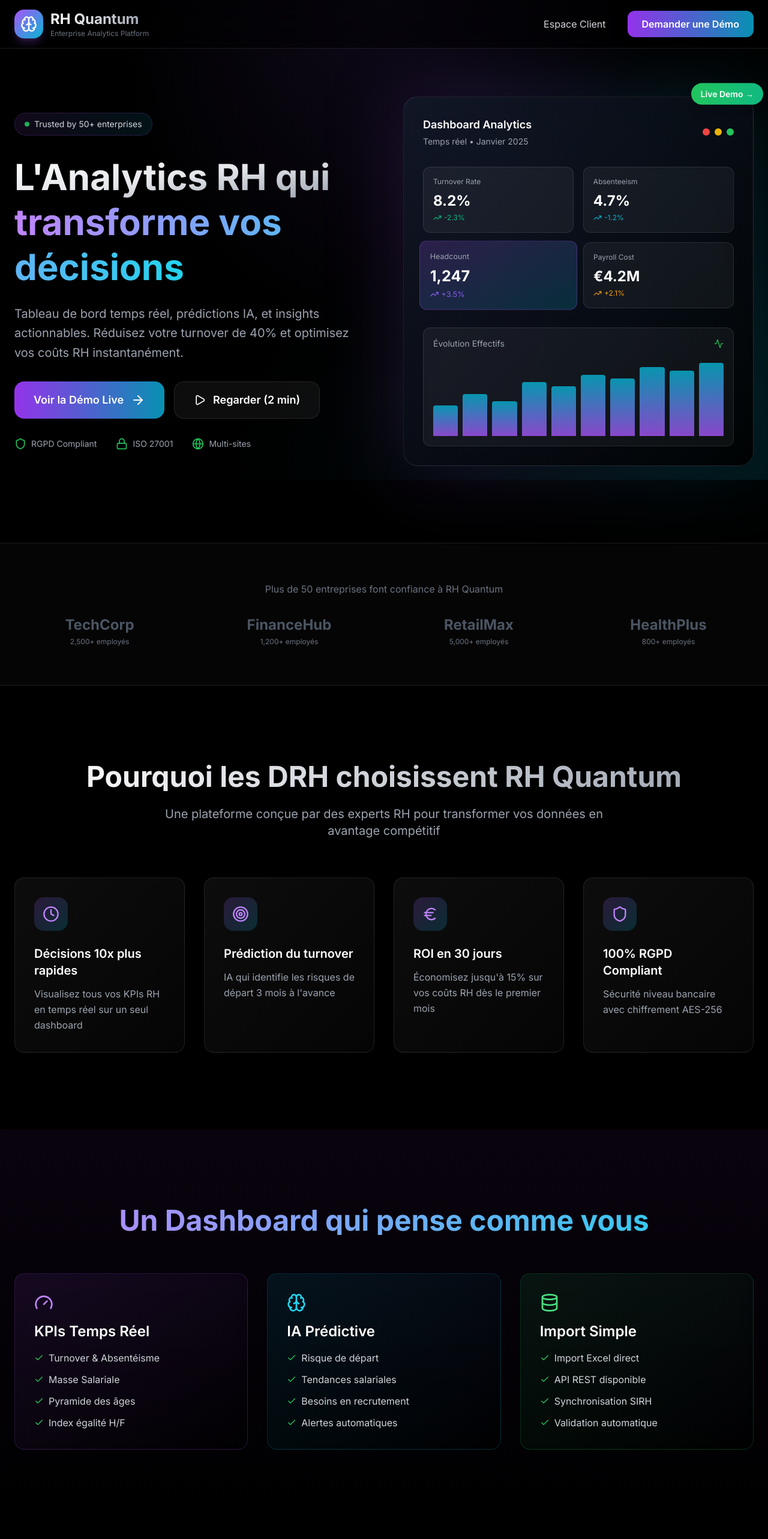
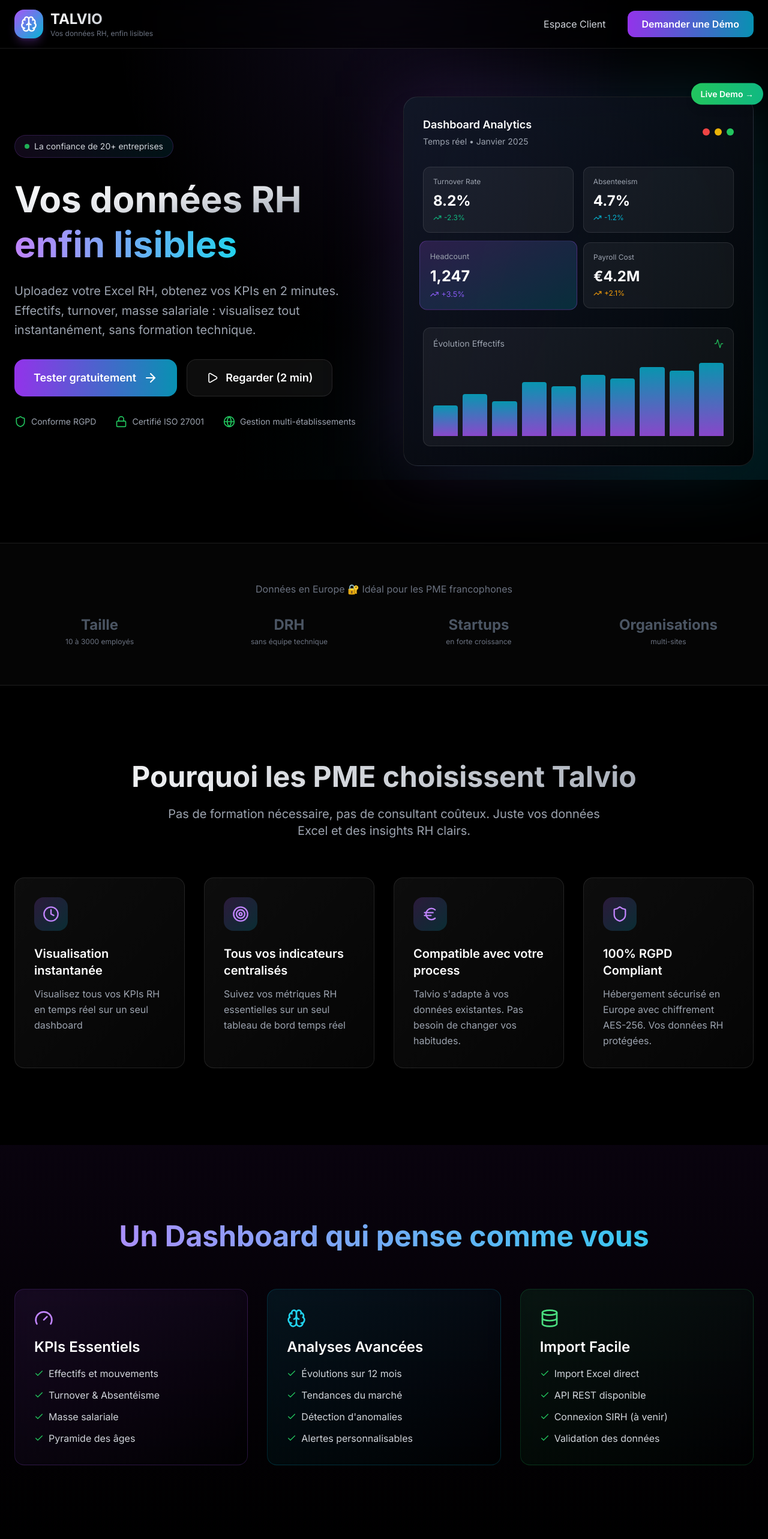
Before and after one commit to achrach80-tech/hr-analytics, a Next.js app: page / in a window 1280 px wide. Shown: the top 2566 px of the page at 60% size. Built offline with nearby package versions, Linux system fonts and the light colour scheme.

Commit message:
landing page corrigée

```diff
--- a/app/(dashboard)/dashboard/page.tsx
+++ b/app/(dashboard)/dashboard/page.tsx
@@ -555,7 +555,7 @@
             </div>
             <div className="flex items-center gap-2">
               <Zap size={14} className="text-purple-400" />
-              <span>RH Quantum Analytics v5.0</span>
+              <span>Talvio Analytics v5.0</span>
             </div>
           </div>
         </motion.div>
--- a/app/(dashboard)/layout.tsx
+++ b/app/(dashboard)/layout.tsx
@@ -163,7 +163,7 @@
             <div className="flex items-center gap-4 ml-auto">
               {company?.trial_ends_at && (
                 <div className="px-3 py-1 bg-yellow-500/20 text-yellow-400 border border-yellow-500/30 rounded-lg text-sm">
-                  Trial ends: {new Date(company.trial_ends_at).toLocaleDateString()}
+                  Période d'essai : expire le: {new Date(company.trial_ends_at).toLocaleDateString()}
                 </div>
               )}
             </div>
--- a/app/admin/Layout.tsx
+++ b/app/admin/Layout.tsx
@@ -119,7 +119,7 @@
                 <h2 className="text-xl font-bold bg-gradient-to-r from-red-400 to-orange-400 bg-clip-text text-transparent">
                   Admin Portal
                 </h2>
-                <p className="text-xs text-gray-500">RH Quantum Control</p>
+                <p className="text-xs text-gray-500">RTalvio Control</p>
               </div>
             </div>
           </div>
--- a/app/layout.tsx
+++ b/app/layout.tsx
@@ -5,8 +5,8 @@
 const inter = Inter({ subsets: ['latin'] })
 
 export const metadata: Metadata = {
-  title: 'RH Quantum - Transform HR with AI Analytics',
-  description: 'Next-generation HR platform for data-driven insights',
+  title: 'Talvio - Vos données RH, enfin lisibles',
+  description: 'Transformez vos données RH en décisions stratégiques',
 }
 
 export default function RootLayout({
--- a/app/page.tsx
+++ b/app/page.tsx
@@ -37,32 +37,32 @@
   ]
 
   const clients = [
-    { name: 'TechCorp', employees: '2,500+' },
-    { name: 'FinanceHub', employees: '1,200+' },
-    { name: 'RetailMax', employees: '5,000+' },
-    { name: 'HealthPlus', employees: '800+' }
+    { name: 'Taille', employees: '10 à 3000 employés' },
+    { name: 'DRH', employees: 'sans équipe technique' },
+    { name: 'Startups', employees: 'en forte croissance' },
+    { name: 'Organisations', employees: ' multi-sites' }
   ]
 
   const benefits = [
     {
       icon: Clock,
-      title: "Décisions 10x plus rapides",
+      title: "Visualisation instantanée",
       description: "Visualisez tous vos KPIs RH en temps réel sur un seul dashboard"
     },
     {
       icon: Target,
-      title: "Prédiction du turnover",
-      description: "IA qui identifie les risques de départ 3 mois à l'avance"
+      title: "Tous vos indicateurs centralisés",
+      description: "Suivez vos métriques RH essentielles sur un seul tableau de bord temps réel"
     },
     {
       icon: Euro,
-      title: "ROI en 30 jours",
-      description: "Économisez jusqu'à 15% sur vos coûts RH dès le premier mois"
+      title: "Compatible avec votre process",
+      description: "Talvio s'adapte à vos données existantes. Pas besoin de changer vos habitudes."
     },
     {
       icon: Shield,
       title: "100% RGPD Compliant",
-      description: "Sécurité niveau bancaire avec chiffrement AES-256"
+      description: "Hébergement sécurisé en Europe avec chiffrement AES-256. Vos données RH protégées."
     }
   ]
 
@@ -91,9 +91,9 @@
               </div>
               <div>
                 <h1 className="text-2xl font-bold bg-gradient-to-r from-white to-gray-400 bg-clip-text text-transparent">
-                  RH Quantum
+                  TALVIO
                 </h1>
-                <p className="text-xs text-gray-500">Enterprise Analytics Platform</p>
+                <p className="text-xs text-gray-500">Vos données RH, enfin lisibles</p>
               </div>
             </div>
 
@@ -123,22 +123,21 @@
             <div>
               <div className="inline-flex items-center gap-2 px-4 py-2 bg-gradient-to-r from-purple-500/10 to-cyan-500/10 border border-purple-500/20 rounded-full mb-8">
                 <div className="w-2 h-2 bg-green-500 rounded-full animate-pulse" />
-                <span className="text-sm text-gray-300">Trusted by 50+ enterprises</span>
+                <span className="text-sm text-gray-300">La confiance de 20+ entreprises</span>
               </div>
 
               <h1 className="text-6xl font-bold leading-tight mb-6">
                 <span className="bg-gradient-to-br from-white via-gray-200 to-gray-400 bg-clip-text text-transparent">
-                  L'Analytics RH qui
+                  Vos données RH
                 </span>
                 <br />
                 <span className="bg-gradient-to-r from-purple-400 to-cyan-400 bg-clip-text text-transparent">
-                  transforme vos décisions
+                  enfin lisibles
                 </span>
               </h1>
 
               <p className="text-xl text-gray-400 mb-8 leading-relaxed">
-                Tableau de bord temps réel, prédictions IA, et insights actionnables.
-                Réduisez votre turnover de 40% et optimisez vos coûts RH instantanément.
+                Uploadez votre Excel RH, obtenez vos KPIs en 2 minutes. Effectifs, turnover, masse salariale : visualisez tout instantanément, sans formation technique.
               </p>
 
               <div className="flex flex-col sm:flex-row gap-4 mb-8">
@@ -146,7 +145,7 @@
                   onClick={() => router.push('/demo')}
                   className="group px-8 py-4 bg-gradient-to-r from-purple-600 to-cyan-600 rounded-2xl font-semibold text-lg hover:shadow-xl hover:shadow-purple-500/25 transition-all hover:scale-105 flex items-center justify-center gap-3"
                 >
-                  Voir la Démo Live
+                  Tester gratuitement
                   <ArrowRight className="group-hover:translate-x-1 transition-transform" />
                 </button>
                 <button
@@ -162,15 +161,15 @@
               <div className="flex items-center gap-8">
                 <div className="flex items-center gap-2">
                   <Shield className="text-green-500" size={20} />
-                  <span className="text-sm text-gray-400">RGPD Compliant</span>
+                  <span className="text-sm text-gray-400">Conforme RGPD</span>
                 </div>
                 <div className="flex items-center gap-2">
                   <Lock className="text-green-500" size={20} />
-                  <span className="text-sm text-gray-400">ISO 27001</span>
+                  <span className="text-sm text-gray-400">Certifié ISO 27001</span>
                 </div>
                 <div className="flex items-center gap-2">
                   <Globe className="text-green-500" size={20} />
-                  <span className="text-sm text-gray-400">Multi-sites</span>
+                  <span className="text-sm text-gray-400">Gestion multi-établissements</span>
                 </div>
               </div>
             </div>
@@ -251,12 +250,12 @@
       {/* Client Logos */}
       <section className="py-16 border-y border-white/10 bg-white/[0.02]">
         <div className="max-w-7xl mx-auto px-6">
-          <p className="text-center text-gray-500 mb-8">Plus de 50 entreprises font confiance à RH Quantum</p>
+          <p className="text-center text-gray-500 mb-8">Données en Europe 🔐 Idéal pour les PME francophones</p>
           <div className="grid grid-cols-2 md:grid-cols-4 gap-8">
             {clients.map((client) => (
               <div key={client.name} className="flex flex-col items-center justify-center">
                 <div className="text-2xl font-bold text-gray-600 mb-1">{client.name}</div>
-                <div className="text-xs text-gray-500">{client.employees} employés</div>
+                <div className="text-xs text-gray-500">{client.employees}</div>
               </div>
             ))}
           </div>
@@ -268,10 +267,10 @@
         <div className="max-w-7xl mx-auto">
           <div className="text-center mb-16">
             <h2 className="text-5xl font-bold mb-6 bg-gradient-to-r from-white to-gray-400 bg-clip-text text-transparent">
-              Pourquoi les DRH choisissent RH Quantum
+              Pourquoi les PME choisissent Talvio
             </h2>
             <p className="text-xl text-gray-400 max-w-3xl mx-auto">
-              Une plateforme conçue par des experts RH pour transformer vos données en avantage compétitif
+              Pas de formation nécessaire, pas de consultant coûteux. Juste vos données Excel et des insights RH clairs.
             </p>
           </div>
 
@@ -305,53 +304,53 @@
             {/* Feature Cards */}
             <div className="bg-gradient-to-br from-purple-500/10 to-transparent backdrop-blur rounded-2xl border border-purple-500/20 p-8">
               <Gauge className="text-purple-400 mb-4" size={32} />
-              <h3 className="text-2xl font-semibold mb-4">KPIs Temps Réel</h3>
+              <h3 className="text-2xl font-semibold mb-4">KPIs Essentiels</h3>
               <ul className="space-y-3">
+                <li className="flex items-center gap-2 text-gray-300">
+                  <Check className="text-green-500" size={16} />
+                  Effectifs et mouvements
+                </li>
                 <li className="flex items-center gap-2 text-gray-300">
                   <Check className="text-green-500" size={16} />
                   Turnover & Absentéisme
                 </li>
                 <li className="flex items-center gap-2 text-gray-300">
                   <Check className="text-green-500" size={16} />
-                  Masse Salariale
+                  Masse salariale
                 </li>
                 <li className="flex items-center gap-2 text-gray-300">
                   <Check className="text-green-500" size={16} />
                   Pyramide des âges
-                </li>
-                <li className="flex items-center gap-2 text-gray-300">
-                  <Check className="text-green-500" size={16} />
-                  Index égalité H/F
                 </li>
               </ul>
             </div>
 
             <div className="bg-gradient-to-br from-cyan-500/10 to-transparent backdrop-blur rounded-2xl border border-cyan-500/20 p-8">
               <Brain className="text-cyan-400 mb-4" size={32} />
-              <h3 className="text-2xl font-semibold mb-4">IA Prédictive</h3>
+              <h3 className="text-2xl font-semibold mb-4">Analyses Avancées</h3>
               <ul className="space-y-3">
                 <li className="flex items-center gap-2 text-gray-300">
                   <Check className="text-green-500" size={16} />
-                  Risque de départ
+                  Évolutions sur 12 mois
                 </li>
                 <li className="flex items-center gap-2 text-gray-300">
                   <Check className="text-green-500" size={16} />
-                  Tendances salariales
+                  Tendances du marché
                 </li>
                 <li className="flex items-center gap-2 text-gray-300">
                   <Check className="text-green-500" size={16} />
-                  Besoins en recrutement
+                  Détection d'anomalies
                 </li>
                 <li className="flex items-center gap-2 text-gray-300">
                   <Check className="text-green-500" size={16} />
-                  Alertes automatiques
+                   Alertes personnalisables
                 </li>
               </ul>
             </div>
 
             <div className="bg-gradient-to-br from-green-500/10 to-transparent backdrop-blur rounded-2xl border border-green-500/20 p-8">
               <Database className="text-green-400 mb-4" size={32} />
-              <h3 className="text-2xl font-semibold mb-4">Import Simple</h3>
+              <h3 className="text-2xl font-semibold mb-4">Import Facile</h3>
               <ul className="space-y-3">
                 <li className="flex items-center gap-2 text-gray-300">
                   <Check className="text-green-500" size={16} />
@@ -363,11 +362,11 @@
                 </li>
                 <li className="flex items-center gap-2 text-gray-300">
                   <Check className="text-green-500" size={16} />
-                  Synchronisation SIRH
+                   Connexion SIRH (à venir)
                 </li>
                 <li className="flex items-center gap-2 text-gray-300">
                   <Check className="text-green-500" size={16} />
-                  Validation automatique
+                  Validation des données
                 </li>
               </ul>
             </div>
@@ -378,24 +377,24 @@
       {/* ROI Calculator */}
       <section className="py-32 px-6 bg-gradient-to-b from-transparent to-purple-900/10">
         <div className="max-w-4xl mx-auto text-center">
-          <h2 className="text-5xl font-bold mb-6">ROI Garanti en 30 jours</h2>
+          <h2 className="text-5xl font-bold mb-6">Gagnez du temps sur vos reportings RH</h2>
           <p className="text-xl text-gray-400 mb-12">
-            Nos clients économisent en moyenne 2,800€ par mois
+            Automatisez vos tableaux de bord et récupérez plusieurs heures chaque mois
           </p>
 
           <div className="bg-gradient-to-br from-white/10 to-white/5 backdrop-blur rounded-3xl border border-white/10 p-12">
             <div className="grid md:grid-cols-3 gap-8 mb-8">
               <div>
-                <div className="text-4xl font-bold text-purple-400 mb-2">-40%</div>
-                <p className="text-gray-400">Réduction turnover</p>
+                <div className="text-4xl font-bold text-purple-400 mb-2">5h</div>
+                <p className="text-gray-400">économisées/mois</p>
               </div>
               <div>
-                <div className="text-4xl font-bold text-cyan-400 mb-2">-25%</div>
-                <p className="text-gray-400">Temps d'analyse</p>
+                <div className="text-4xl font-bold text-cyan-400 mb-2">1 clic</div>
+                <p className="text-gray-400">pour vos dashboards</p>
               </div>
               <div>
-                <div className="text-4xl font-bold text-green-400 mb-2">+15%</div>
-                <p className="text-gray-400">Productivité RH</p>
+                <div className="text-4xl font-bold text-green-400 mb-2">24 mois</div>
+                <p className="text-gray-400">d'analyse historique</p>
               </div>
             </div>
 
@@ -403,7 +402,7 @@
               onClick={() => router.push('/demo')}
               className="px-8 py-4 bg-gradient-to-r from-purple-600 to-cyan-600 rounded-2xl font-semibold text-lg hover:shadow-xl hover:shadow-purple-500/25 transition-all hover:scale-105"
             >
-              Calculer votre ROI personnalisé →
+              Essayer gratuitement →
             </button>
           </div>
         </div>
@@ -413,10 +412,10 @@
       <section className="py-32 px-6">
         <div className="max-w-4xl mx-auto text-center">
           <h2 className="text-5xl font-bold mb-6 bg-gradient-to-r from-white to-gray-400 bg-clip-text text-transparent">
-            Prêt à transformer vos RH ?
+            Commencez en 10 minutes
           </h2>
           <p className="text-xl text-gray-400 mb-12">
-            Rejoignez les entreprises qui ont déjà optimisé leur gestion RH avec RH Quantum
+            Uploadez votre premier fichier Excel et découvrez vos KPIs RH en temps réel
           </p>
 
           <div className="flex flex-col sm:flex-row gap-6 justify-center">
@@ -424,13 +423,13 @@
               onClick={() => router.push('/demo')}
               className="group px-10 py-5 bg-gradient-to-r from-purple-600 to-cyan-600 rounded-2xl font-semibold text-xl hover:shadow-xl hover:shadow-purple-500/25 transition-all hover:scale-105 flex items-center justify-center gap-3"
             >
-              Réserver ma démo personnalisée
+              Essayer gratuitement
               <Calendar className="group-hover:rotate-12 transition-transform" />
             </button>
           </div>
 
           <p className="mt-8 text-gray-500 text-sm">
-            ✓ Démo de 30 minutes • ✓ Analyse de vos besoins • ✓ Sans engagement
+            ✓ 14 jours d'essai gratuit • ✓ Aucune carte bancaire requise • ✓ Configuration en 10 minutes
           </p>
         </div>
       </section>
@@ -443,7 +442,7 @@
               <div className="w-10 h-10 bg-gradient-to-br from-purple-500 to-cyan-500 rounded-xl flex items-center justify-center">
                 <Brain size={24} className="text-white" />
               </div>
-              <span className="text-lg font-semibold">RH Quantum</span>
+              <span className="text-lg font-semibold">Talvio</span>
             </div>
 
             <div className="flex gap-8 text-sm text-gray-400">
@@ -454,7 +453,7 @@
             </div>
 
             <p className="text-sm text-gray-500">
-              © 2025 RH Quantum. Tous droits réservés.
+              © 2025 TALVIO. Tous droits réservés.
             </p>
           </div>
         </div>
```
